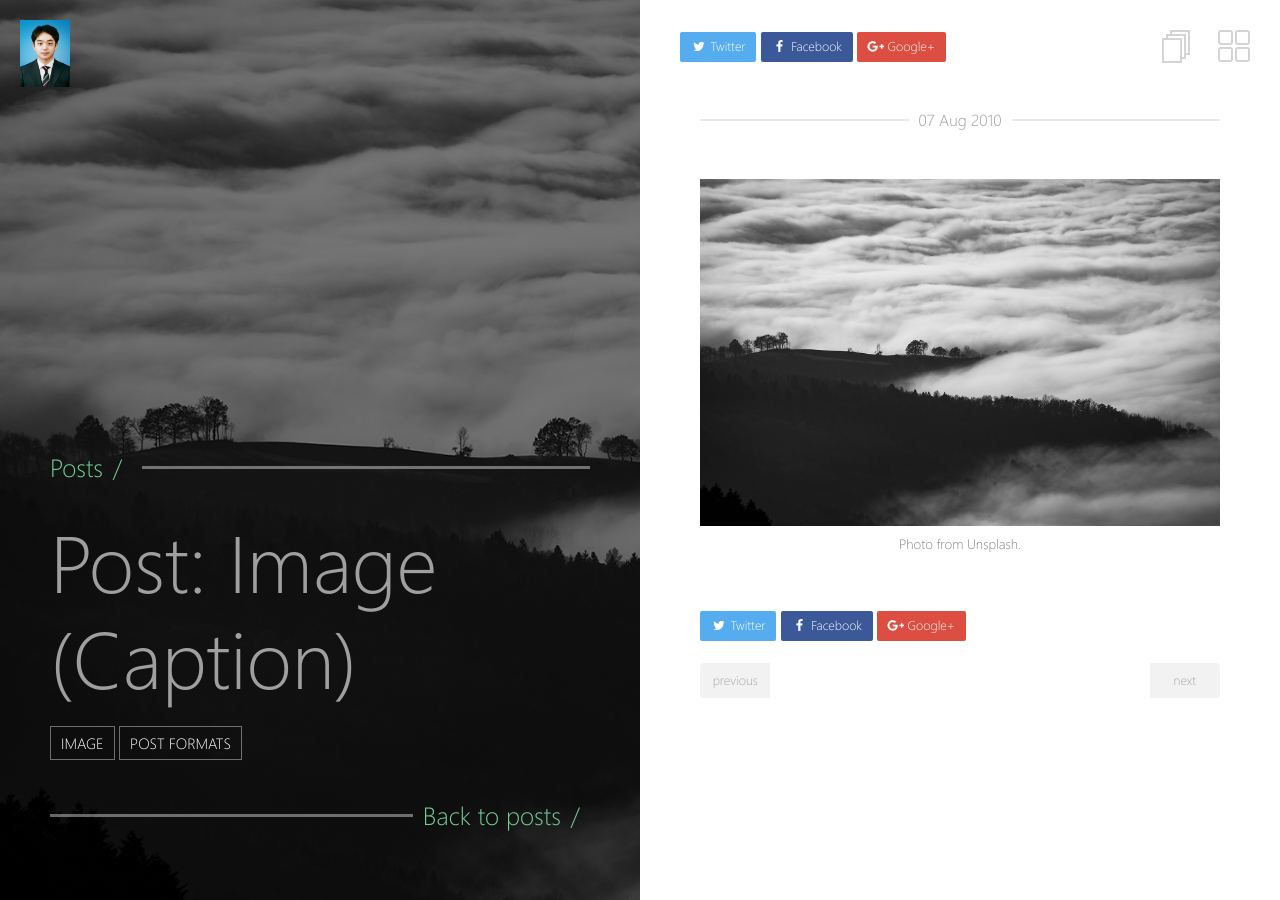
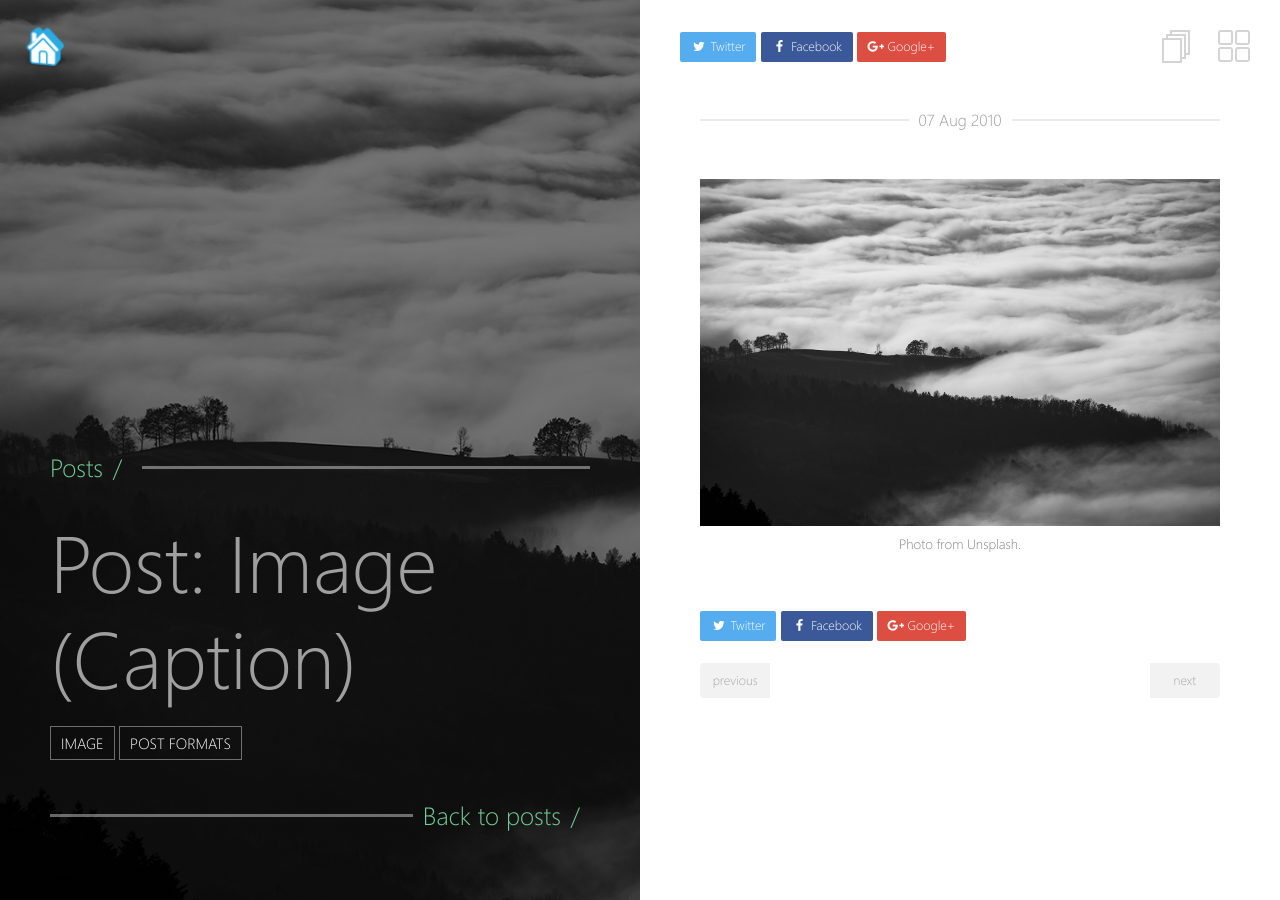
Before and after one commit to songchimin/songchimin, a Jekyll site: the page built from _posts/2010-08-07-post-image-caption.md, in a window 1280 px wide. Built offline with Jekyll 4.4.1, drawn with Linux system fonts in a browser that asks for light colours.

Commit message:
사진 수정

```diff
--- a/_layouts/post.html
+++ b/_layouts/post.html
@@ -9,7 +9,7 @@ layout: compress
 
     <div class="block-left">
       <div class="content">
-        <a href="{{ site.url }}" class="logo"><img src="{{ site.url }}/images/{{ site.home }}"></a>
+        <a href="{{ site.url }}" class="logo"><img src="{{ site.url }}/images/{{ site.logo | replace: '.', '-small.' }}"></a>
         <div class="post-title-section">
           <div class="section-line">Posts <em>/</em></div>
           <h1 class="section-title">{{ page.title | markdownify | remove: "<p>" | remove: "</p>" }}</h1>
```
